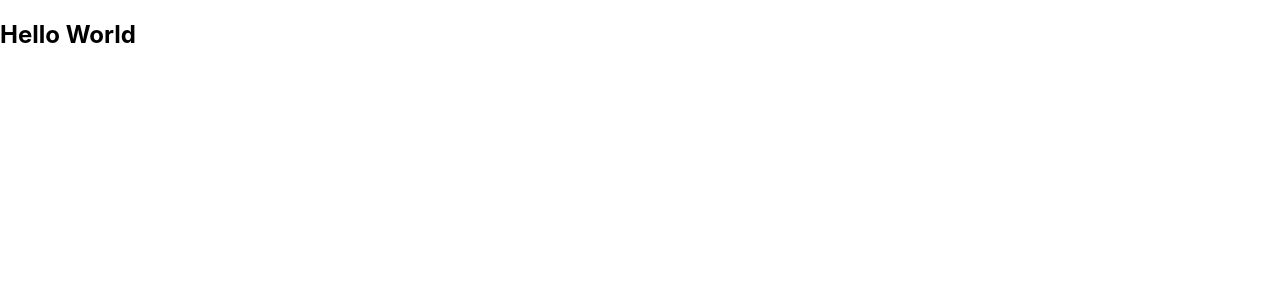
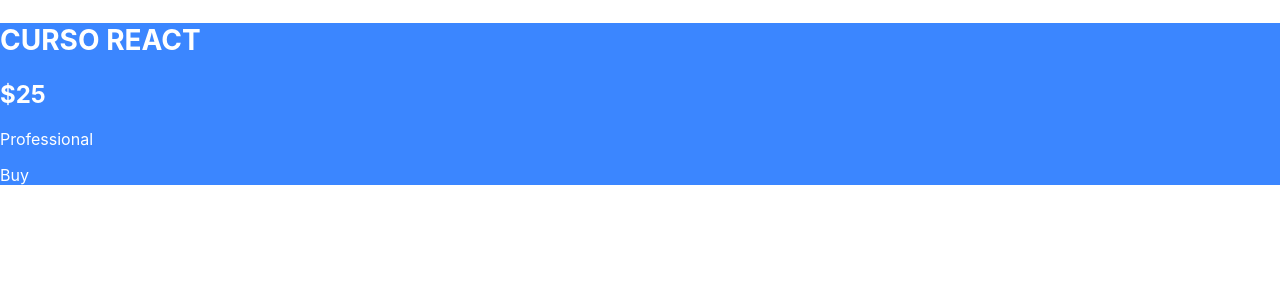
Before and after one commit to mauraodev/curso-react, a React (Create React App) app in the folder agenda-collab/: page / in a window 1280 px wide. Shown: the top 300 px of the page. Built offline with nearby package versions, Linux system fonts and the light colour scheme.

Commit message:
Novos itens do componente

```diff
--- a/agenda-collab/src/App.js
+++ b/agenda-collab/src/App.js
@@ -1,9 +1,12 @@
 import React from "react";
-import Card from './styles';
+import { Card, Name, Price, Description, Button } from './styles';
 
 const App = () => (
     <Card>
-        <h1>Hello World</h1>
+        <Name>Curso React</Name>
+        <Price>$25</Price>
+        <Description>Professional</Description>
+        <Button>Buy</Button>
     </Card>
 );
 
--- a/agenda-collab/src/styles.js
+++ b/agenda-collab/src/styles.js
@@ -1,7 +1,18 @@
 import styled from 'styled-components';
 
-const Card = styled.article`
-    background-color: "#3b86ff"
+export const Card = styled.article`
+    background-color: #3b86ff;
+    color: #fff;
 `;
 
-export default Card;
+export const Name = styled.h1`
+    font-size: 28px;
+    text-transform: uppercase;
+    color: #fff;
+`;
+
+export const Price = styled.h2``;
+
+export const Description = styled.p``;
+
+export const Button = styled.a``;
```
